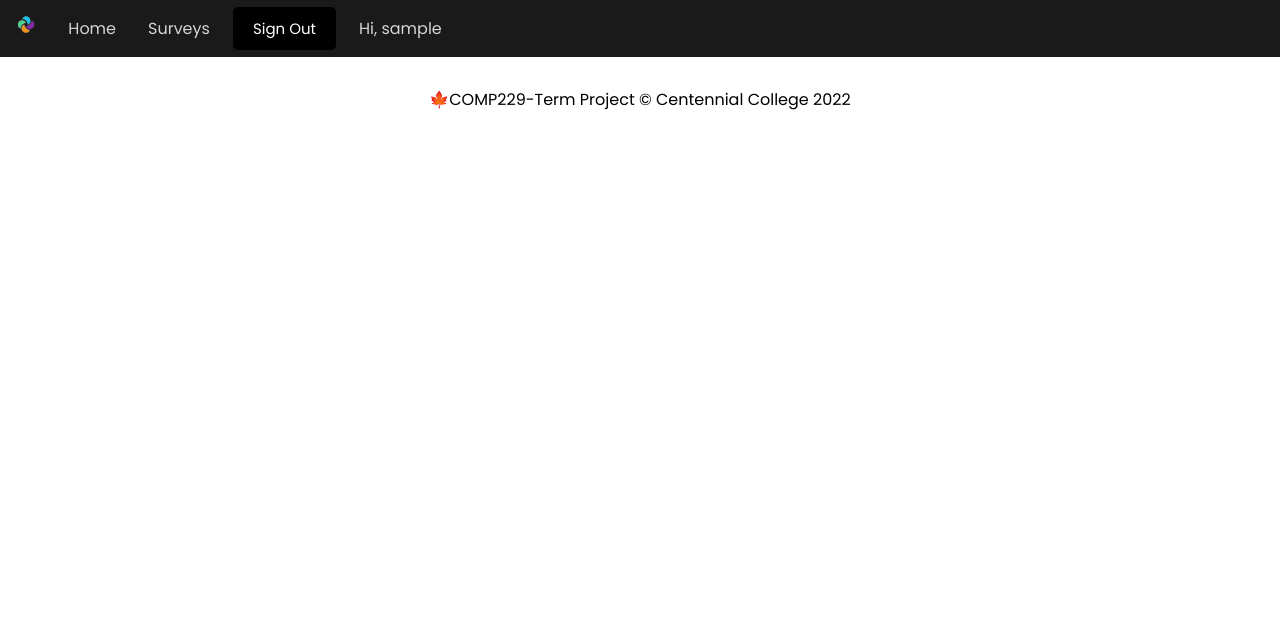
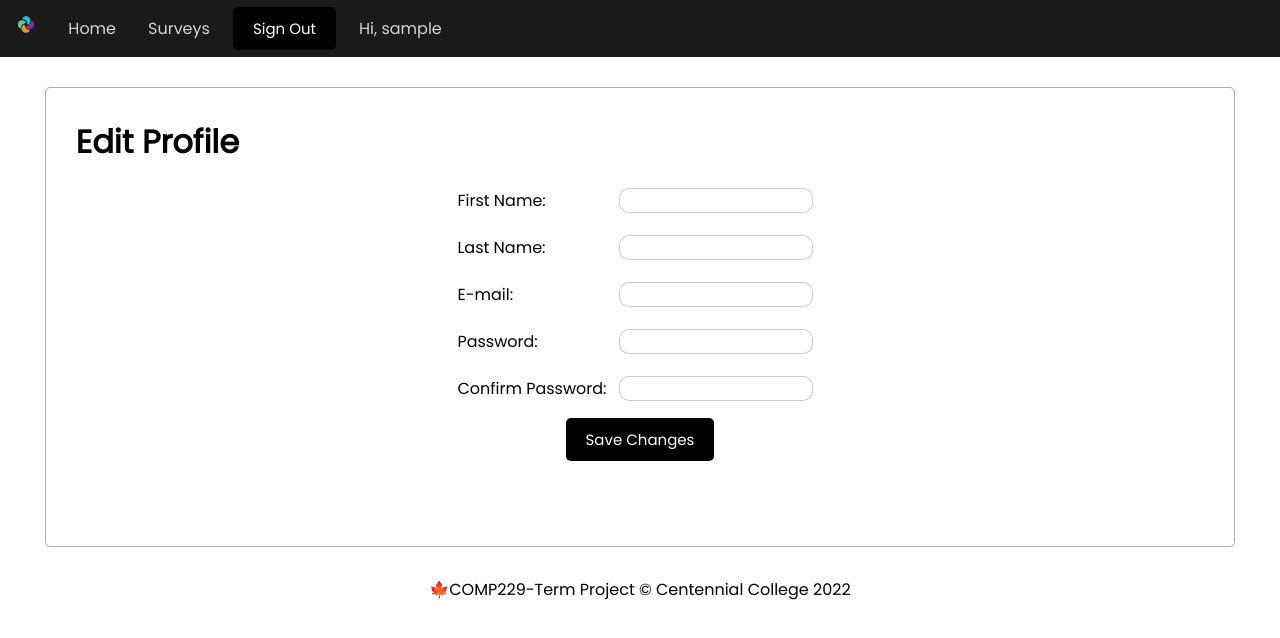
Before and after one commit to jmmunoz14/comp229-term-project, a React (Create React App) app: page /profile in a window 1280 px wide. Shown: the top 638 px of the page. Built offline with nearby package versions, Linux system fonts and the light colour scheme; sample sign-in values are in the browser's storage.

Commit message:
edit profile view

```diff
--- a/src/App.js
+++ b/src/App.js
@@ -12,6 +12,7 @@ import { SignupView } from './views/SignupView';
 import SurveyDetails from './views/SurveyDetails';
 import AddQuestions from './views/AddQuestionsView'
 import PreviewSurvey from './views/PreviewSurvey'
+import ProfileView from './views/ProfileView';
 
 
 function App() {
@@ -31,7 +32,7 @@ function App() {
         <Route path='/surveys/:id' element={token ? <SurveyDetails /> : <Navigate to="/" replace />} />
         <Route path='/surveys/preview/:id' element={token ? <PreviewSurvey /> : <Navigate to="/" replace />} />
         <Route path='/addQuestions' element={token ? <AddQuestions /> : <Navigate to="/" replace />} />
-
+        <Route path='/profile' element={token ? <ProfileView /> : <Navigate to="/" replace />} />
       </Routes>
       <Footer />
     </Router>
--- /dev/null
+++ b/src/components/EditProfile.js
@@ -0,0 +1,86 @@
+import React, { useState } from 'react';
+import axios from 'axios';
+import { useNavigate } from 'react-router-dom';
+
+export const EditProfile = () => {
+
+    const emptyForm = {
+        username: localStorage.getItem('username'),
+        email: '',
+        password: '',
+        firstName: '',
+        lastName: '',
+    }
+
+    const navigate = useNavigate();
+    const [confirmPassword, setConfirmPassword] = useState({ confirmPassword: '' });
+    const [form, setForm] = useState(emptyForm);
+
+    const handleChange = (evt) => {
+        const value = evt.target.value;
+        setForm({
+            ...form, [evt.target.name]: value
+        })
+        console.log(form)
+    }
+
+    const handleSubmit = (event) => {
+        event.preventDefault()
+
+        if (form.password == confirmPassword) {
+            // send a POST request
+            alert('UPDATING')
+            navigate('/')
+            // axios.put('https://surveymeanbackend.herokuapp.com/users/signup', form)
+            //     .then(response => {
+            //         if (response.status === 200) {
+            //             navigate("/login")
+            //         }
+            //     })
+            //     .catch(error => {
+            //         alert("Error: " + error.message)
+            //     })
+        }
+        else {
+            alert("Passwords do not match")
+        }
+    }
+
+    return (
+        <form onSubmit={handleSubmit}>
+            <div className='register-btn-flexbox-container'>
+                <table className='center'>
+                    <tbody>
+                        <tr>
+                            <td><label>First Name:</label></td>
+                            <td><input type="text" name="firstName" className="form-control"
+                                onChange={handleChange}
+                            /></td>
+                        </tr>
+                        <tr>
+                            <td><label>Last Name:</label></td>
+                            <td><input type="text" name="lastName" className="form-control"
+                                onChange={handleChange}
+                            /></td>
+                        </tr>
+                        <tr>
+                            <td><label>E-mail:</label></td>
+                            <td><input type="email" name="email" className="form-control" onChange={handleChange} /></td>
+                        </tr>
+                        <tr>
+                            <td><label>Password:</label></td>
+                            <td><input type="password" name="password" className="form-control" onChange={handleChange} /></td>
+                        </tr>
+                        <tr>
+                            <td><label>Confirm Password:</label></td>
+                            <td><input type="password" name="confirmPassword" className="form-control" onChange={(e) => setConfirmPassword(e.target.value)} /></td>
+                        </tr>
+                    </tbody>
+                </table>
+            </div>
+            <div className='register-btn-flexbox-container'>
+                <button type='submit' className="btn">Save Changes</button>
+            </div>
+        </form>
+    );
+}
--- a/src/components/Header.js
+++ b/src/components/Header.js
@@ -34,7 +34,7 @@ const Header = () => {
                             <tbody>
                                 <tr>
                                     <td><button className='btn' onClick={handleSignout}>Sign Out</button></td>
-                                    <td><a>{`Hi, ${localStorage.getItem('username')}`}</a></td>
+                                    <td><a href='/profile'>{`Hi, ${localStorage.getItem('username')}`}</a></td>
                                 </tr>
                             </tbody>
                         </table>
--- /dev/null
+++ b/src/views/ProfileView.js
@@ -0,0 +1,15 @@
+import React from 'react'
+import { EditProfile } from '../components/EditProfile'
+
+export default function ProfileView() {
+  return (
+    <div className='container'>
+      <div className="add-form">
+        <h1>Edit Profile</h1>
+        <div className='form-element'>
+          <EditProfile />
+        </div>
+      </div>
+    </div>
+  )
+}
--- a/src/views/SignupView.js
+++ b/src/views/SignupView.js
@@ -19,7 +19,6 @@ export const SignupView = () => {
     }
 
     const [confirmPassword, setConfirmPassword] = useState({ confirmPassword: '' });
-
     const [form, setForm] = useState(emptyForm);
 
     const handleChange = (evt) => {
```
